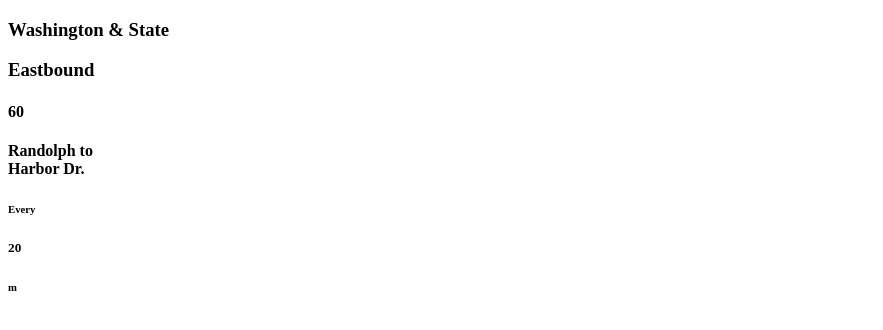
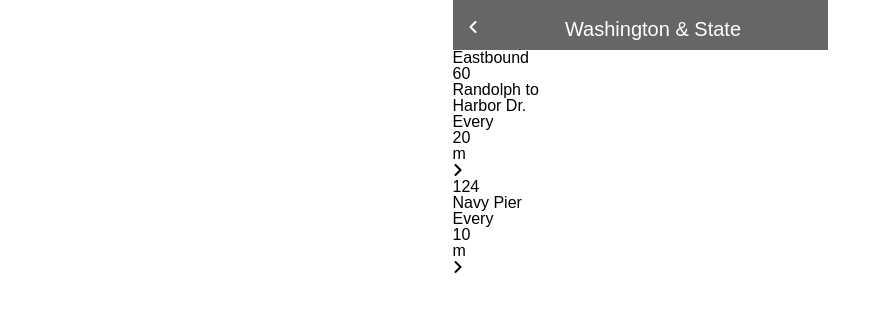
Before and after one commit to kacieguthrie/frontend_challenge, a plain HTML site: page index.html in a window 1280 px wide. Shown: the whole page, without its empty margins (0-883 px from the left). Drawn offline with Linux system fonts and the light colour scheme.

Commit message:
nav bar styles

```diff
--- a/index.html
+++ b/index.html
@@ -3,6 +3,8 @@
   <head>
     <meta charset="utf-8">
     <title>"Frequency of arrivals at a Washington and State"</title>
+    <link rel="stylesheet" href="/style.css">
+    <script src="https://use.fontawesome.com/37471687aa.js"></script>
   </head>
   <body>
     <section class="container">
@@ -10,17 +12,18 @@
       </div>
       <nav>
         <div class= "arrow-left">
+          <i class="fa fa-angle-left" aria-hidden="true"></i>
         </div>
         <h1>Washington & State</h1>
       </nav>
 
-      <section="route-list"
+      <section class="stop-routes">
+        <div class= "active lines">
         <!-- EASTBOUND BUSSES -->
           <div class= "direction">
             <h3>Eastbound</h3>
           </div>
-
-        <div class= "route-info">
+          <div class= "route-listing">
             <div class= "route-number">
               <h4>60</h4>
             </div>
@@ -33,10 +36,31 @@
               <h6>m</h6>
             </div>
             <div class= "arrow-right">
+              <i class="fa fa-angle-right" aria-hidden="true"></i>
             </div>
           </div>
-
-
+          <div class= "route-listing">
+            <div class= "route-number">
+              <h4>124</h4>
+            </div>
+            <div class= "route-name">
+              <h4>Navy Pier</h4>
+            </div>
+            <div class= "frequency">
+              <h6>Every</h6>
+              <h5>10</h5>
+              <h6>m</h6>
+            </div>
+            <div class= "arrow-right">
+              <i class="fa fa-angle-right" aria-hidden="true"></i>
+            </div>
+          </div>
+          <!-- NORTHBOUND BUSSES -->
+        </div>
+        <div class= "reroute">
+        </div>
+        <div class= "out of service">
+        </div>
       </section>
 
     </section>
--- a/style.css
+++ b/style.css
@@ -0,0 +1,88 @@
+/* http://meyerweb.com/eric/tools/css/reset/
+   v2.0 | 20110126
+   License: none (public domain)
+*/
+
+html, body, div, span, applet, object, iframe,
+h1, h2, h3, h4, h5, h6, p, blockquote, pre,
+a, abbr, acronym, address, big, cite, code,
+del, dfn, em, img, ins, kbd, q, s, samp,
+small, strike, strong, sub, sup, tt, var,
+b, u, i, center,
+dl, dt, dd, ol, ul, li,
+fieldset, form, label, legend,
+table, caption, tbody, tfoot, thead, tr, th, td,
+article, aside, canvas, details, embed,
+figure, figcaption, footer, header, hgroup,
+menu, nav, output, ruby, section, summary,
+time, mark, audio, video {
+	margin: 0;
+	padding: 0;
+	border: 0;
+	font-size: 100%;
+	font: inherit;
+	vertical-align: baseline;
+}
+/* HTML5 display-role reset for older browsers */
+article, aside, details, figcaption, figure,
+footer, header, hgroup, menu, nav, section {
+	display: block;
+}
+body {
+	line-height: 1;
+}
+ol, ul {
+	list-style: none;
+}
+blockquote, q {
+	quotes: none;
+}
+blockquote:before, blockquote:after,
+q:before, q:after {
+	content: '';
+	content: none;
+}
+table {
+	border-collapse: collapse;
+	border-spacing: 0;
+}
+ /* end resets */
+
+ *, *:before, *:after {
+   box-sizing: border-box;
+ }
+
+body {
+	background-color: white;
+	font-family: sans-serif;
+	font-size: 16px;
+	margin: 0 auto;
+	width: 375px;
+}
+
+.containter {
+	margin: 0 auto;
+	width: 375px;
+}
+
+nav {
+	width: 100%;
+	height: 50px;
+	background-color: rgba(0, 0, 0, 0.6);
+	padding-top: 5%;
+	position: ;
+}
+
+.arrow-left{
+	display: inline-block;
+	float: left;
+	color: white;
+	margin-left: 16px;
+}
+
+h1 {
+	text-align: center;
+	color: white;
+  letter-spacing: 1.17;
+	font-size: 1.25em;
+}
```
Lines whose indentation alone changed are shown as unchanged.
